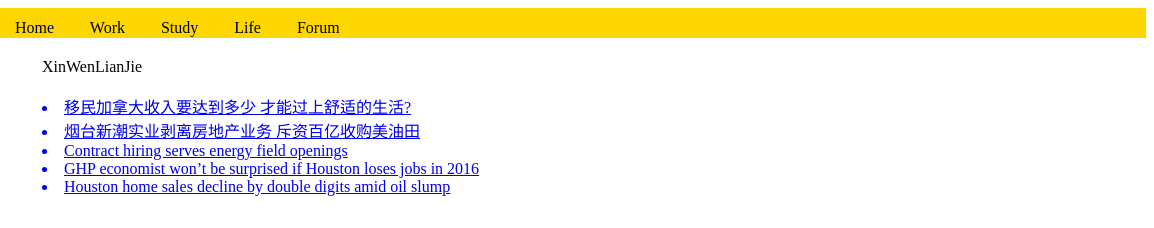
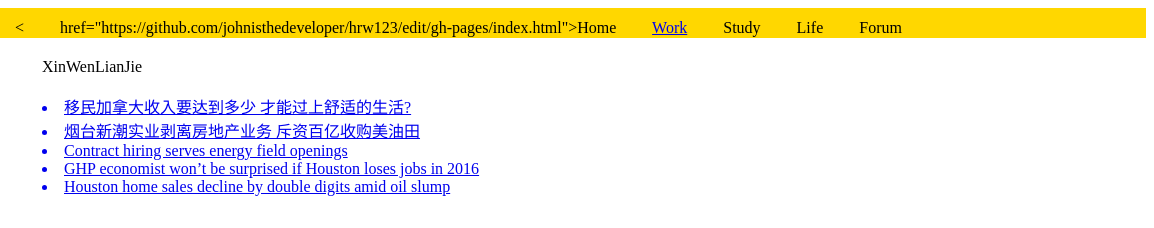
Before and after one commit to johnisthedeveloper/hrsw123, a plain HTML site: page index.html in a window 1280 px wide. Shown: the top 228 px of the page, 126-1280 px from the left. Drawn offline with Linux system fonts and the light colour scheme.

Commit message:
Update index.html

```diff
--- a/index.html
+++ b/index.html
@@ -41,9 +41,9 @@ padding:20px;
 
 <div id="main">
 <img src="C:\Users\Liuj3\Downloads\w3schools.jpg"  style="width:25px;height:25px;"/>华人网123
-Home Work Study Life Forum
+< href="https://github.com/johnisthedeveloper/hrw123/edit/gh-pages/index.html">Home</a> <a href="https://github.com/johnisthedeveloper/hrw123/edit/gh-pages/work.html">Work</a> Study Life Forum
 
-</div>
+</div
 
 <div class="box">
 <div id="left">
```
